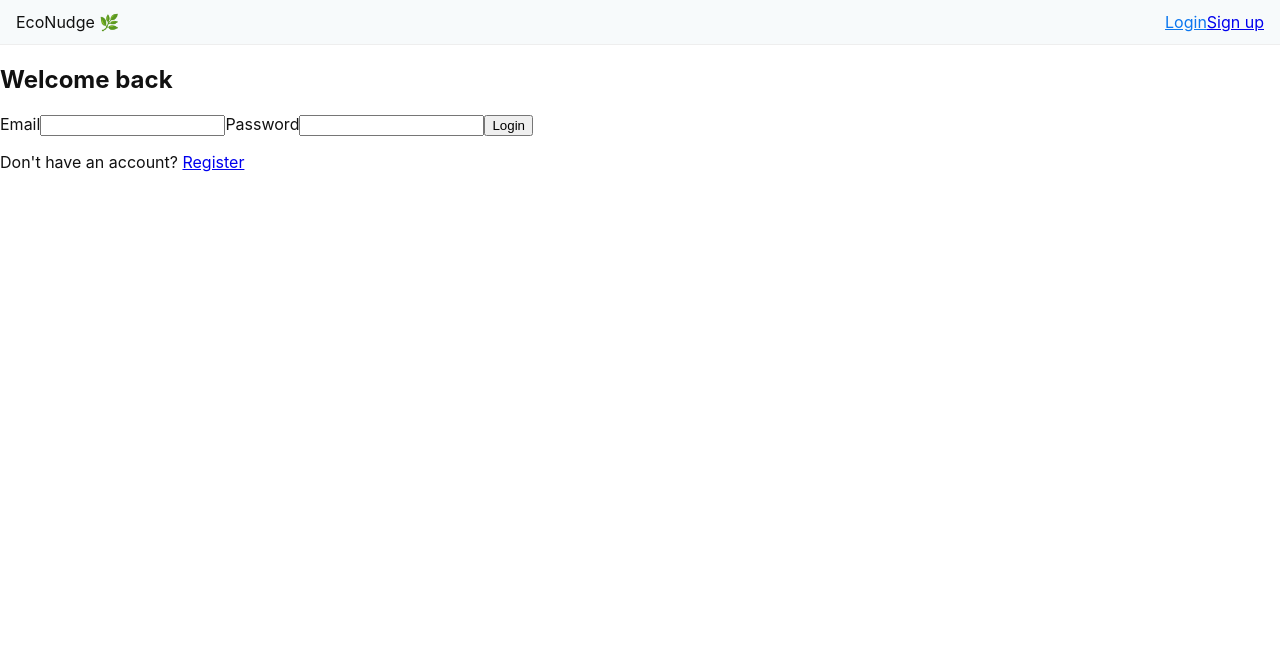
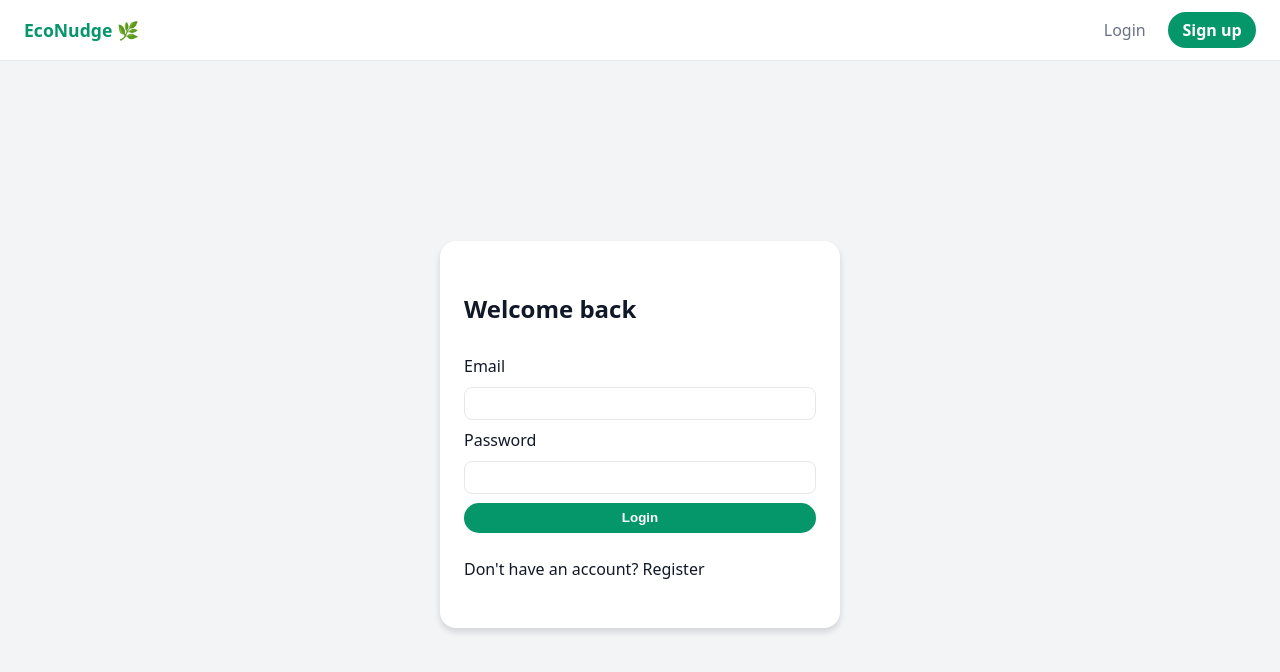
Before and after one commit to BandaTheSecond/econudge-home-planner-2, a React (Vite) app in the folder econudge/frontend/: page /login in a window 1280 px wide. Shown: the top 672 px of the page. Built offline with nearby package versions, Linux system fonts and the light colour scheme.

Commit message:
Update global.css

```diff
--- a/econudge/frontend/src/styles/global.css
+++ b/econudge/frontend/src/styles/global.css
@@ -1,59 +1,404 @@
-:root{
-    --bg: #ffffff;
-    --muted: #6b7280;
-    --brand: #0b76ef;
+:root {
+  --bg: #f3f4f6;
+  --white: #ffffff;
+  --primary: #059669;
+  --primary-dark: #047857;
+  --text: #111827;
+  --muted: #6b7280;
+  --border: #e5e7eb;
+  --radius-lg: 1rem;
+  --radius-md: 0.75rem;
+  --shadow-sm: 0 1px 3px rgba(15, 23, 42, 0.12);
+  --shadow-md: 0 4px 6px rgba(15, 23, 42, 0.14);
+}
+
+* {
+  box-sizing: border-box;
+}
+
+body {
+  margin: 0;
+  font-family: system-ui, -apple-system, BlinkMacSystemFont, "Segoe UI", sans-serif;
+  background: var(--bg);
+  color: var(--text);
+  min-height: 100vh;
+}
+
+a {
+  text-decoration: none;
+  color: inherit;
+}
+
+.app-shell {
+  min-height: 100vh;
+  display: flex;
+  flex-direction: column;
+}
+
+.navbar {
+  background: var(--white);
+  border-bottom: 1px solid var(--border);
+  padding: 0.75rem 1.5rem;
+  display: flex;
+  align-items: center;
+  justify-content: space-between;
+  gap: 1rem;
+  position: sticky;
+  top: 0;
+  z-index: 50;
+}
+
+.logo {
+  font-weight: 700;
+  font-size: 1.1rem;
+  color: var(--primary);
+}
+
+.navbar-right {
+  display: flex;
+  gap: 0.6rem;
+  align-items: center;
+}
+
+.btn-primary {
+  background: var(--primary);
+  color: #fff;
+  border: none;
+  padding: 0.45rem 0.9rem;
+  border-radius: 9999px;
+  font-weight: 600;
+  cursor: pointer;
+}
+
+.btn-primary:hover {
+  background: var(--primary-dark);
+}
+
+.btn-secondary,
+.btn-link {
+  background: transparent;
+  border: 1px solid var(--border);
+  border-radius: 9999px;
+  padding: 0.4rem 0.8rem;
+  cursor: pointer;
+}
+
+.btn-link {
+  border: none;
+  color: var(--muted);
+}
+
+.user-label {
+  font-size: 0.9rem;
+  color: var(--text);
+}
+
+.layout {
+  display: flex;
+  min-height: calc(100vh - 54px);
+}
+
+.sidebar {
+  width: 200px;
+  background: #fff;
+  border-right: 1px solid var(--border);
+  padding: 1rem 0.75rem;
+  display: flex;
+  flex-direction: column;
+  gap: 0.25rem;
+}
+
+.sidebar-link {
+  padding: 0.5rem 0.75rem;
+  border-radius: 0.5rem;
+  color: var(--muted);
+  font-weight: 500;
+}
+
+.sidebar-link.active,
+.sidebar-link:hover {
+  background: rgba(5, 150, 105, 0.1);
+  color: var(--primary);
+}
+
+.content {
+  flex: 1;
+  padding: 1.5rem 1.75rem;
+  display: flex;
+  flex-direction: column;
+  gap: 1.25rem;
+}
+
+h1 {
+  margin: 0;
+  font-size: 1.4rem;
+}
+
+.card {
+  background: #fff;
+  border-radius: var(--radius-lg);
+  box-shadow: var(--shadow-sm);
+  padding: 1rem;
+  display: flex;
+  flex-direction: column;
+  gap: 0.5rem;
+}
+
+.grid-2 {
+  display: grid;
+  grid-template-columns: 1.4fr 0.9fr;
+  gap: 1rem;
+}
+
+.nudge-list {
+  display: flex;
+  flex-direction: column;
+  gap: 0.5rem;
+}
+
+.nudge-card p {
+  color: var(--muted);
+  font-size: 0.9rem;
+}
+
+.badge {
+  background: rgba(5, 150, 105, 0.15);
+  color: var(--primary);
+  border-radius: 999px;
+  padding: 0.25rem 0.5rem;
+  font-size: 0.7rem;
+}
+
+.badge-secondary {
+  background: rgba(15, 23, 42, 0.08);
+  color: #0f172a;
+}
+
+.footer {
+  background: #fff;
+  border-top: 1px solid var(--border);
+  padding: 0.5rem 1.5rem;
+  display: flex;
+  justify-content: space-between;
+  color: var(--muted);
+  font-size: 0.8rem;
+}
+
+.auth-wrapper {
+  min-height: calc(100vh - 54px);
+  display: flex;
+  align-items: center;
+  justify-content: center;
+  padding: 2rem 1rem;
+}
+
+.auth-card {
+  background: #fff;
+  border-radius: 1rem;
+  padding: 2rem 1.5rem;
+  width: min(400px, 100%);
+  box-shadow: var(--shadow-md);
+  display: flex;
+  flex-direction: column;
+  gap: 0.6rem;
+}
+
+.auth-card input {
+  border: 1px solid var(--border);
+  border-radius: 0.5rem;
+  padding: 0.5rem 0.6rem;
+}
+
+.error-text {
+  background: rgba(248, 113, 113, 0.12);
+  border: 1px solid rgba(248, 113, 113, 0.4);
+  border-radius: 0.5rem;
+  padding: 0.4rem 0.5rem;
+  color: #b91c1c;
+  font-size: 0.85rem;
+}
+
+.inline-form {
+  display: flex;
+  gap: 0.5rem;
+  align-items: center;
+}
+
+.inline-form input {
+  flex: 1;
+  border: 1px solid var(--border);
+  border-radius: 0.5rem;
+  padding: 0.45rem 0.6rem;
+}
+
+.task-list {
+  list-style: none;
+  padding: 0;
+  margin: 1rem 0 0;
+  display: flex;
+  flex-direction: column;
+  gap: 0.5rem;
+}
+
+.task-item {
+  background: #fff;
+  border: 1px solid var(--border);
+  border-radius: 0.6rem;
+  padding: 0.5rem 0.75rem;
+  display: flex;
+  justify-content: space-between;
+  align-items: center;
+}
+
+.status-pill {
+  font-size: 0.65rem;
+  background: rgba(5, 150, 105, 0.15);
+  color: var(--primary);
+  padding: 0.25rem 0.6rem;
+  border-radius: 999px;
+}
+
+.weather-box {
+  background: linear-gradient(120deg, #ecfdf3, #ffffff);
+  border: 1px solid rgba(5, 150, 105, 0.22);
+  border-radius: 1rem;
+  padding: 1rem;
+}
+
+.table {
+  width: 100%;
+  border-collapse: collapse;
+}
+
+.table th,
+.table td {
+  border-bottom: 1px solid var(--border);
+  padding: 0.5rem 0.4rem;
+  text-align: left;
+  font-size: 0.85rem;
+}
+
+.reward-grid {
+  display: flex;
+  gap: 0.5rem;
+  flex-wrap: wrap;
+}
+
+.reward-badge {
+  background: #fff;
+  border: 1px solid rgba(5, 150, 105, 0.2);
+  border-radius: 0.6rem;
+  padding: 0.5rem 0.75rem;
+  display: flex;
+  gap: 0.4rem;
+  align-items: center;
+}
+
+@media (max-width: 900px) {
+  .layout {
+    flex-direction: column;
   }
-  body{font-family: Inter, system-ui, Arial; margin:0; background:var(--bg); color:#111}
-  .container{max-width:980px;margin:24px auto;padding:0 16px}
-  .navbar{display:flex;justify-content:space-between;align-items:center;padding:12px 16px;background:#f7fafb;border-bottom:1px solid #eee}
-  .nav-left{display:flex;align-items:center}
-  .brand{font-weight:700;color:var(--brand)}
-  .nav-right{display:flex;align-items:center}
-  .nav-right a{margin-left:12px}
-  .card{background:#fff;padding:12px;border-radius:8px;box-shadow:0 1px 3px rgba(0,0,0,0.06);}
-  .card-inline{display:flex;gap:8px;align-items:center}
-  .auth-page{max-width:420px;margin:32px auto}
-  .error{color:#b91c1c}
-  .btn-link{background:none;border:none;color:var(--brand);cursor:pointer}
+  .sidebar {
+    flex-direction: row;
+    overflow-x: auto;
+    width: 100%;
+  }
+  .grid-2 {
+    grid-template-columns: 1fr;
+  }
+/* -------- Global EcoNudge Theme -------- */
 
-  /* Planner + Reports + Calendar UI basic styles (from mockups) */
-  .planner-header{display:flex;justify-content:space-between;align-items:center;margin:12px 0}
-  .header-actions{display:flex;align-items:center;gap:12px}
-  .kpi-inline{display:flex;gap:8px;margin-right:12px}
-  .kpi{background:#fff;padding:10px 12px;border-radius:8px;box-shadow:0 1px 3px rgba(0,0,0,0.04)}
-  .kpi-title{font-size:12px;color:#6b7280}
-  .kpi-value{font-size:16px;font-weight:700}
-  .view-toggle button{margin-right:6px;padding:6px 10px;border-radius:6px;border:1px solid #e6e6e6;background:#fff;cursor:pointer}
-  .view-toggle button.active{background:#0b76ef;color:#fff;border-color:transparent}
-  .planner-content{margin-top:16px}
-  .planner-list{display:flex;flex-direction:column;gap:10px}
-  .planner-card{display:flex;justify-content:space-between;align-items:center;padding:12px;background:#fff;border-radius:10px;box-shadow:0 1px 6px rgba(2,6,23,0.05)}
-  .planner-card.completed{opacity:.65;text-decoration:line-through}
-  .card-left .plan-title{margin:0;font-size:16px}
-  .card-right .btn{margin-left:8px}
-  .modal-backdrop{position:fixed;inset:0;background:rgba(15,23,42,0.35);display:flex;align-items:center;justify-content:center;z-index:40}
-  .modal.card{width:100%;max-width:520px;padding:18px}
-  .calendar-card{padding:8px}
-  .calendar-grid{display:flex;flex-direction:column;gap:4px}
-  .calendar-row{display:flex}
-  .calendar-cell{flex:1;min-height:90px;padding:8px;border-radius:6px;border:1px solid rgba(15,23,42,0.03);background:#fff;margin:2px}
-  .calendar-cell.head{background:transparent;border:none;padding:6px 8px;font-weight:700}
-  .cell-date{font-size:12px;color:#374151}
-  .cell-item{background:#eefbf3;padding:4px 6px;border-radius:6px;margin-top:6px;font-size:12px}
-  .cell-more{margin-top:6px;font-size:12px;color:#6b7280}
-  .muted{color:#6b7280}
-  .btn{padding:6px 10px;border-radius:6px;border:1px solid #e6e6e6;background:#fff;cursor:pointer}
-  .btn.primary{background:#0b76ef;color:white;border-color:transparent}
-  .btn.ghost{background:transparent}
-  .btn.danger{background:#fee2e2;border-color:transparent;color:#b91c1c}
+:root {
+  --green: #4ade80;
+  --darkGreen: #3cc16a;
+  --bg: #f7faf7;
+  --text: #1f2937;
+  --panel: #ffffff;
+  --border: #e5e7eb;
+}
 
-  /* Reports card small styles */
-  .reports-page .reports-header{display:flex;justify-content:space-between;align-items:center;margin: 12px 0 24px}
-  .kpi-row{display:grid;grid-template-columns: repeat(4, 1fr);gap: 12px;margin-bottom: 20px}
-  .chart-card, .donut-card{background:#fff;padding:12px;border-radius:10px;box-shadow: 0 1px 4px rgba(15,23,42,0.05)}
-  .activity-table{width:100%;border-collapse:collapse;background:#fff;border-radius:6px;overflow:hidden}
-  .activity-table th, .activity-table td{padding:10px 12px;text-align:left;border-bottom:1px solid #eee}
-  @media (max-width: 900px){
-    .kpi-row{grid-template-columns: repeat(2, 1fr)}
-    .charts-grid{grid-template-columns: 1fr}
-  }
+* {
+  margin: 0;
+  padding: 0;
+  box-sizing: border-box;
+  font-family: system-ui, sans-serif;
+}
+
+body {
+  background: var(--bg);
+  color: var(--text);
+}
+
+/* Layout */
+.layout {
+  display: flex;
+  min-height: 100vh;
+}
+
+.content {
+  flex: 1;
+  padding: 2rem;
+}
+
+/* Auth forms (Login/Register) */
+.auth-container {
+  max-width: 420px;
+  margin: 6rem auto;
+  background: var(--panel);
+  padding: 2rem;
+  border-radius: 14px;
+  box-shadow: 0px 0px 14px rgba(0,0,0,.08);
+}
+
+.auth-container h1 {
+  margin-bottom: 1.2rem;
+  font-size: 1.8rem;
+  color: var(--darkGreen);
+}
+
+.auth-container input {
+  width: 100%;
+  padding: 0.75rem;
+  border-radius: 8px;
+  border: 1px solid var(--border);
+  margin-top: 0.5rem;
+}
+
+.auth-container button {
+  margin-top: 1rem;
+  width: 100%;
+  padding: 0.8rem;
+  border-radius: 8px;
+  border: none;
+  background: var(--green);
+  font-weight: bold;
+  cursor: pointer;
+}
+
+a {
+  color: var(--darkGreen);
+  font-weight: 500;
+}
+
+/* Dashboard stuff */
+.grid-2 {
+  display: grid;
+  grid-template-columns: 1fr 1fr;
+  gap: 1.5rem;
+}
+
+.card {
+  background: var(--panel);
+  padding: 1.5rem;
+  border-radius: 12px;
+  border: 1px solid var(--border);
+}
+
+.weather-box {
+  background: var(--panel);
+  padding: 1.3rem;
+  border-radius: 12px;
+  border: 1px solid var(--border);
+  margin-bottom: 2rem;
+ }
+}
```
